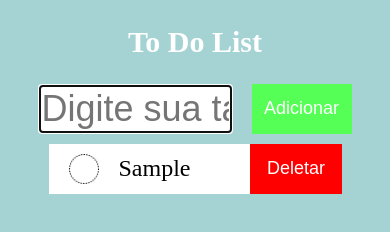
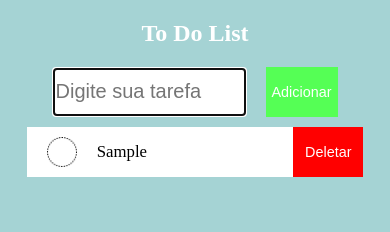
Before and after one commit to MarlonnLima/ToDoList, a plain HTML site: page index.html in a window 390 px wide. Both pictures are taken after typing "Sample" into the empty fields and a click on the button "Adicionar". Drawn offline with Linux system fonts and the light colour scheme.

Commit message:
Adição de responsividade

```diff
--- a/css/style.css
+++ b/css/style.css
@@ -1,10 +1,14 @@
+html{
+    font-size: 10px;
+}
+
 body{
     box-sizing: border-box;
     background-color: rgb(165, 211, 212);
 }
 h2{
     text-align: center;
-    font-size: 30px;
+    font-size: 3rem;
     color: #fff;
 }
 main{
@@ -20,15 +24,17 @@ main{
 .campo-texto{
     width: 50%;
     height: 44px;
-    font-size: 36px;
+    font-size: 3rem;
     border: 1px solid #eeeeee;
     margin-right: 20px;
 }
 
 button{
-    width: 100px;
-    height: 50px;
-    font-size: 18px;
+    max-width: 100px;
+    min-width: 70px;
+    min-height: 50px;
+    max-height: 50px;
+    font-size: 1.8rem;
     color: #fff;
     border: 0px;
 }
@@ -51,19 +57,32 @@ button{
     margin: 0 20px;
 }
 .tarefa{
-    width: calc(50% + 106px);
+    width: calc(40% + 106px);
     margin: 10px auto;
     justify-content: space-between;
 }
 
 .texto-tarefa{
-    font-size: 24px;
-    width: 50%;
+    font-size: 2.1rem;
     color: #000;
     margin: 0px;
-    flex-grow: 2;
+    word-break: break-word;
+    text-align: left;
+    flex: 2;
 }
 
 .concluido{
     background-color: #90ff90;
 }
+
+@media(max-width: 550px){
+    html{
+        font-size: 8px;
+    }
+    .tarefa{
+       width: 90%;
+    }
+    .campo-texto{
+        font-size: 2.5rem;
+    }
+}
--- a/index.html
+++ b/index.html
@@ -11,7 +11,7 @@
     <header>
         <h2>To Do List</h2>
         <div class ="container-flex">
-            <input class ="campo-texto" type="text" id="inputText" maxLength = "54" placeholder ="Digite sua tarefa"autofocus>
+            <input class ="campo-texto" type="text" id="inputText" maxLength = "34" placeholder ="Digite sua tarefa"autofocus>
             <button onclick = "adicionar()" class ="bg-verde" id ="btnAdd">Adicionar</button>
         </div>
     </header>
```
